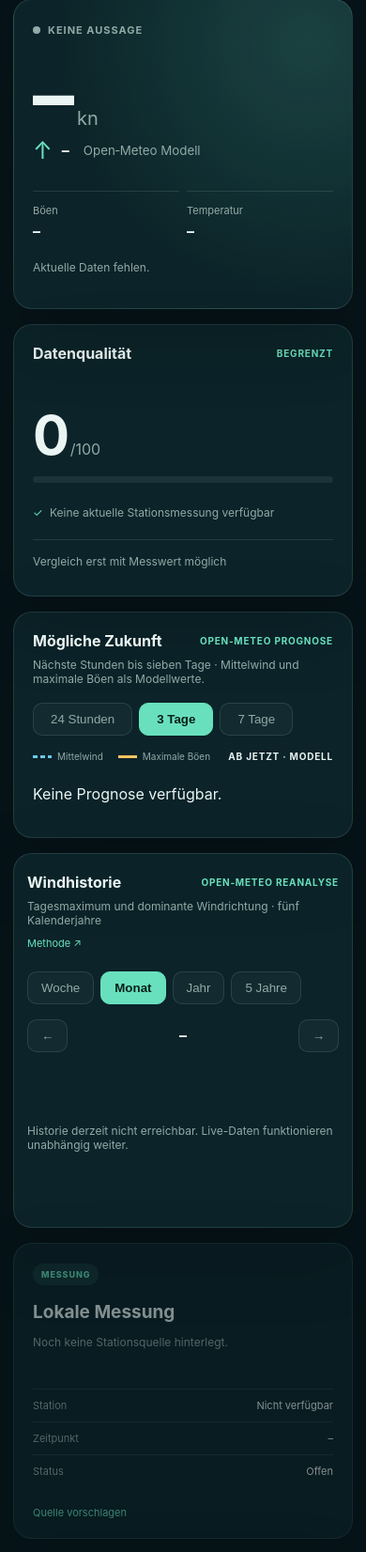
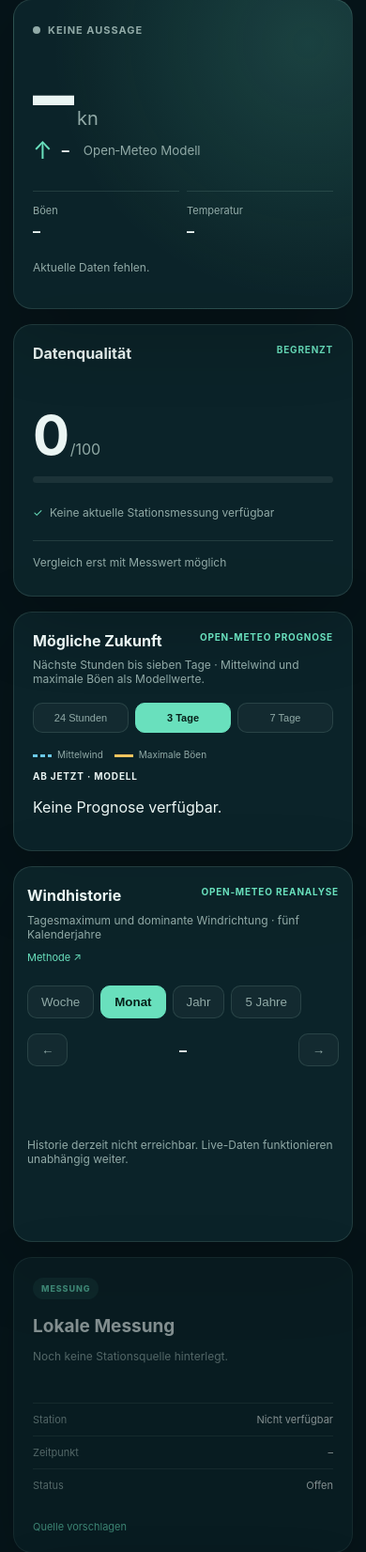
Before and after one commit to Nelorim/windatlas-stefan, a Flask app: page / in a window 390 px wide. Shown: the part 837-2489 px from the top of the page at 94% size. Run offline with Flask 3, Linux system fonts and the light colour scheme; data that the repository does not hold is empty.

Commit message:
Add files via upload

```diff
--- a/static/app.js
+++ b/static/app.js
@@ -109,6 +109,8 @@ function renderMeasurementHistory() {
       <div><span>Mittlere Richtung</span><strong>${Number.isFinite(direction) ? compass(direction) : '–'}</strong><small>${Number.isFinite(direction) ? `${direction}°` : 'nicht verfügbar'}</small></div>
       <div><span>Messabdeckung</span><strong>${records.length}</strong><small>unveränderte Messpunkte</small></div>
     </div>
+    <div class="measurement-scroll" tabindex="0" aria-label="Messgrafik horizontal scrollbar">
+      <div class="mobile-scroll-hint">↔ Grafik horizontal wischen</div>
       <div class="measurement-plot week">
         <div class="measurement-legend"><span><i></i>Mittelwind</span><span><i class="gust"></i>Maximale Böen</span><span>Zahlen: Messwerte in kn · Lücken bleiben sichtbar</span></div>
         <svg viewBox="0 0 1000 220" role="img" aria-label="Gemessener Windverlauf der letzten sieben Tage">
@@ -118,8 +120,9 @@ function renderMeasurementHistory() {
           ${peakLabelsByDay(records, start, end, maxValue, 'Europe/Zurich')}
         </svg>
         <div class="timeline-axis"><span>${dateTime(records[0].time)}</span><b>7 Tage gemessen</b><span>${dateTime(records.at(-1).time)}</span></div>
-      <div class="measurement-hours">${dayCards}</div>
-    </div>`;
+      </div>
+    </div>
+    <div class="measurement-hours">${dayCards}</div>`;
   $('#measurement-content').hidden = false;
 }
 
@@ -352,13 +355,13 @@ function renderChart() {
   const labelEvery = state.forecastView === 'day' ? 2 : state.forecastView === 'three' ? 6 : 12;
   const minWidth = state.forecastView === 'day' ? 760 : state.forecastView === 'three' ? 1250 : 1700;
   const cards = `<div class="timeline-days">${timelineDayCards(forecast, start, end, timeZone)}</div>`;
-  chart.innerHTML = `<div class="timeline-plot" style="min-width:${minWidth}px"><svg viewBox="0 0 1000 220">
+  chart.innerHTML = `<div class="timeline-scroll" tabindex="0" aria-label="Prognosegrafik horizontal scrollbar"><div class="mobile-scroll-hint">↔ Grafik horizontal wischen</div><div class="timeline-plot" style="min-width:${minWidth}px"><svg viewBox="0 0 1000 220">
     <line class="grid" x1="0" y1="205" x2="1000" y2="205"/><line class="grid" x1="0" y1="107" x2="1000" y2="107"/>
     ${timelineLines(forecast, 'gust_kn', start, end, maxValue, 'forecast-gust', 91)}
     ${timelineLines(forecast, 'wind_kn', start, end, maxValue, 'forecast-wind', 91)}
     ${timelineLabels(forecast, 'gust_kn', start, end, maxValue, labelEvery, 'gust', -12, timeZone)}
     ${timelineLabels(forecast, 'wind_kn', start, end, maxValue, labelEvery, 'forecast', 17, timeZone)}
-    </svg><div class="timeline-axis"><span>Jetzt · ${timeLabel(new Date(now).toISOString(), timeZone)}</span><b>${days === 1 ? '24 Stunden' : days === 3 ? 'Nächste Stunden + 2 Tage' : '7 Tage Prognose'}</b><span>${dateTime(new Date(end).toISOString(), timeZone)}</span></div>${cards}</div>`;
+    </svg><div class="timeline-axis"><span>Jetzt · ${timeLabel(new Date(now).toISOString(), timeZone)}</span><b>${days === 1 ? '24 Stunden' : days === 3 ? 'Nächste Stunden + 2 Tage' : '7 Tage Prognose'}</b><span>${dateTime(new Date(end).toISOString(), timeZone)}</span></div></div></div>${cards}`;
 }
 
 function historyDirection(records) {
--- a/static/styles.css
+++ b/static/styles.css
@@ -14,8 +14,8 @@
 }
 * { box-sizing: border-box; }
 [hidden] { display: none !important; }
-html { color-scheme: dark; scroll-behavior: smooth; }
-body { margin: 0; min-width: 320px; background: radial-gradient(circle at 80% -10%, #12404a 0, transparent 32rem), var(--bg); color: var(--ink); font-family: Inter, ui-sans-serif, -apple-system, BlinkMacSystemFont, "Segoe UI", sans-serif; }
+html { color-scheme: dark; scroll-behavior: smooth; max-width: 100%; overflow-x: hidden; }
+body { margin: 0; min-width: 320px; max-width: 100%; overflow-x: hidden; background: radial-gradient(circle at 80% -10%, #12404a 0, transparent 32rem), var(--bg); color: var(--ink); font-family: Inter, ui-sans-serif, -apple-system, BlinkMacSystemFont, "Segoe UI", sans-serif; }
 button, a { -webkit-tap-highlight-color: transparent; }
 a { color: inherit; }
 .shell { width: min(1120px, calc(100% - 40px)); margin-inline: auto; }
@@ -95,7 +95,9 @@ h2 { margin: 0; font-size: clamp(28px, 4vw, 46px); letter-spacing: -.04em; }
 .timeline-legend .forecasted { background: repeating-linear-gradient(90deg, var(--cyan) 0 5px, transparent 5px 8px); }
 .timeline-legend .gust { background: #f2c45e; }
 .timeline-legend b { margin-left: auto; color: var(--ink); letter-spacing: .08em; }
-.timeline-chart { overflow-x: auto; }
+.timeline-chart { min-width: 0; max-width: 100%; }
+.timeline-scroll, .measurement-scroll { width: 100%; max-width: 100%; overflow-x: auto; overflow-y: hidden; overscroll-behavior-inline: contain; -webkit-overflow-scrolling: touch; scrollbar-width: thin; }
+.mobile-scroll-hint { display: none; position: sticky; left: 0; width: max-content; color: var(--mint); font-size: 10px; font-weight: 700; letter-spacing: .03em; padding: 2px 0 8px; }
 .timeline-plot { min-width: 760px; border: 1px solid var(--line); border-radius: 14px; padding: 12px; background: rgba(255,255,255,.02); }
 .timeline-plot svg { display: block; width: 100%; height: 230px; overflow: visible; }
 .timeline-value { fill: var(--ink); font-size: 10px; font-weight: 750; paint-order: stroke; stroke: var(--bg-soft); stroke-width: 4px; stroke-linejoin: round; }
@@ -170,13 +172,14 @@ h2 { margin: 0; font-size: clamp(28px, 4vw, 46px); letter-spacing: -.04em; }
 .history-days { display: grid; grid-template-columns: repeat(7, minmax(105px, 1fr)); gap: 7px; min-width: 760px; }
 .history-summary-grid { display: grid; grid-template-columns: repeat(4, 1fr); gap: 8px; }
 .history-summary-grid.five { grid-template-columns: repeat(5, 1fr); }
-.measured-history { border-color: rgba(98, 222, 188, .38); }
+.measured-history { border-color: rgba(98, 222, 188, .38); overflow: hidden; }
 .measurement-days { display: flex; gap: 7px; margin: 20px 0 14px; overflow-x: auto; }
 .measurement-days button { min-width: 88px; border: 1px solid var(--line); border-radius: 10px; background: rgba(255,255,255,.035); color: var(--muted); padding: 9px 12px; cursor: pointer; }
 .measurement-days button.active { color: #062019; background: var(--mint); border-color: var(--mint); font-weight: 750; }
 .measurement-loading { min-height: 180px; display: flex; align-items: center; justify-content: center; gap: 12px; color: var(--muted); font-size: 12px; }
 .measurement-summary { display: grid; grid-template-columns: repeat(4, 1fr); gap: 8px; margin-bottom: 16px; }
 .measurement-summary > div { border: 1px solid var(--line); border-radius: 12px; padding: 12px; display: grid; gap: 4px; background: rgba(255,255,255,.025); }
+.measurement-summary > div, .measurement-hour, .timeline-day { min-width: 0; overflow-wrap: anywhere; }
 .measurement-summary span, .measurement-summary small { color: var(--muted); font-size: 10px; }
 .measurement-summary strong { font-size: 20px; }
 .measurement-plot { min-width: 720px; border: 1px solid var(--line); border-radius: 14px; padding: 14px; background: rgba(255,255,255,.02); }
@@ -243,6 +246,35 @@ footer a { color: var(--mint); text-decoration: none; }
   .kwind-live iframe { min-height: 430px; }
   .history-head { display: block; }
   .history-head > a { display: inline-block; margin-top: 10px; }
+  .panel-title { align-items: flex-start; }
+  .panel-title span { line-height: 1.3; }
+  .timeline-tabs { display: grid; grid-template-columns: repeat(3, 1fr); }
+  .timeline-tabs button { padding: 9px 5px; font-size: 11px; white-space: nowrap; }
+  .timeline-legend { gap: 9px 12px; line-height: 1.4; }
+  .timeline-legend b { width: 100%; margin-left: 0; }
+  .mobile-scroll-hint { display: block; }
+  .timeline-scroll, .measurement-scroll { border-radius: 12px; }
+  .timeline-plot, .measurement-plot { padding: 10px; }
+  .timeline-plot svg, .measurement-plot.week svg { height: 210px; }
+  .timeline-value { font-size: 8px; stroke-width: 3px; }
+  .timeline-value.max-gust { font-size: 8px; }
+  .timeline-days, .measurement-hours { min-width: 0; display: grid; grid-template-columns: 1fr; grid-auto-flow: row; grid-auto-columns: auto; overflow: visible; gap: 8px; }
+  .timeline-day, .measurement-hour { padding: 12px; grid-template-columns: minmax(74px, .75fr) 1fr; align-items: baseline; }
+  .timeline-day b, .measurement-hour b { font-size: 11px; }
+  .timeline-day strong, .measurement-hour strong { font-size: 17px; text-align: right; }
+  .timeline-day span, .timeline-day small, .measurement-hour span, .measurement-hour small { font-size: 10px; line-height: 1.4; }
+  .timeline-day small, .measurement-hour small { text-align: right; }
+  .measurement-summary { grid-template-columns: 1fr; }
+  .measurement-summary > div { grid-template-columns: 1fr auto; align-items: baseline; padding: 12px 14px; }
+  .measurement-summary > div strong { grid-column: 2; grid-row: 1 / span 2; text-align: right; }
+  .measurement-summary > div small { grid-column: 1; }
+  .measurement-legend { flex-wrap: wrap; gap: 8px 12px; line-height: 1.4; }
+  .history-content { overflow: visible; }
+  .calendar-weekdays { display: none; }
+  .history-calendar { min-width: 0; grid-template-columns: repeat(2, minmax(0, 1fr)); gap: 7px; }
+  .history-day.empty { display: none; }
+  .history-days { min-width: 0; grid-template-columns: 1fr; }
+  .history-content > .history-stat { max-width: none; }
   .wind-main strong { font-size: 88px; }
   .mini-metrics { grid-template-columns: 1fr 1fr; }
   .mini-metrics div:last-child { display: none; }
--- a/templates/index.html
+++ b/templates/index.html
@@ -7,8 +7,8 @@
   <meta name="description" content="WindAtlas vergleicht Stationsmessungen, lokale Quellen und Open-Meteo-Modelle.">
   <title>WindAtlas CH</title>
   <link rel="preconnect" href="https://api.open-meteo.com">
-  <link rel="stylesheet" href="{{ url_for('static', filename='styles.css', v='8.1') }}">
-  <script defer src="{{ url_for('static', filename='app.js', v='8.1') }}"></script>
+  <link rel="stylesheet" href="{{ url_for('static', filename='styles.css', v='9.3') }}">
+  <script defer src="{{ url_for('static', filename='app.js', v='9.3') }}"></script>
 </head>
 <body>
   <a class="skip-link" href="#main">Zum Inhalt</a>
```
Also changed, not shown: README.md. Lines whose indentation alone changed are shown as unchanged.
